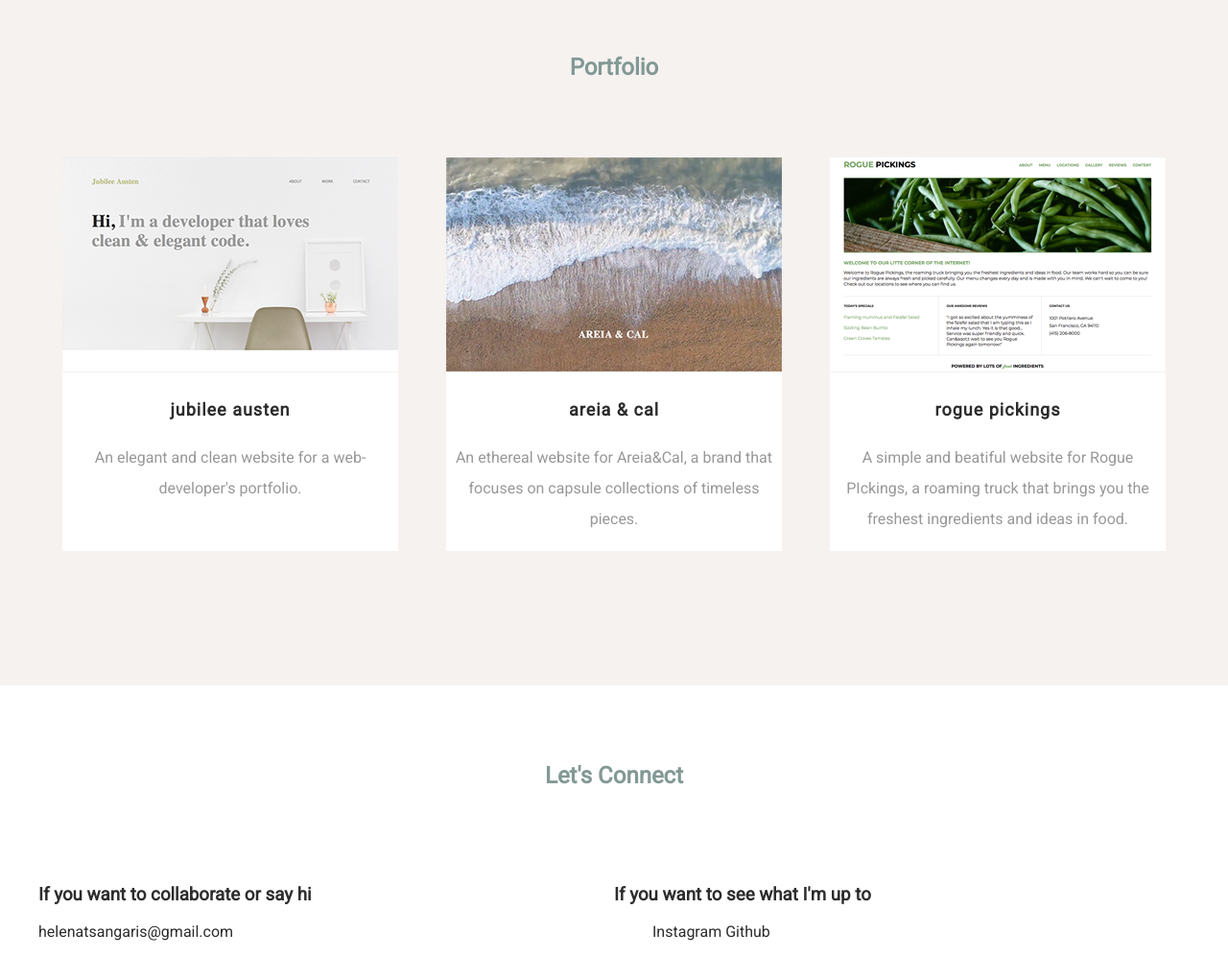
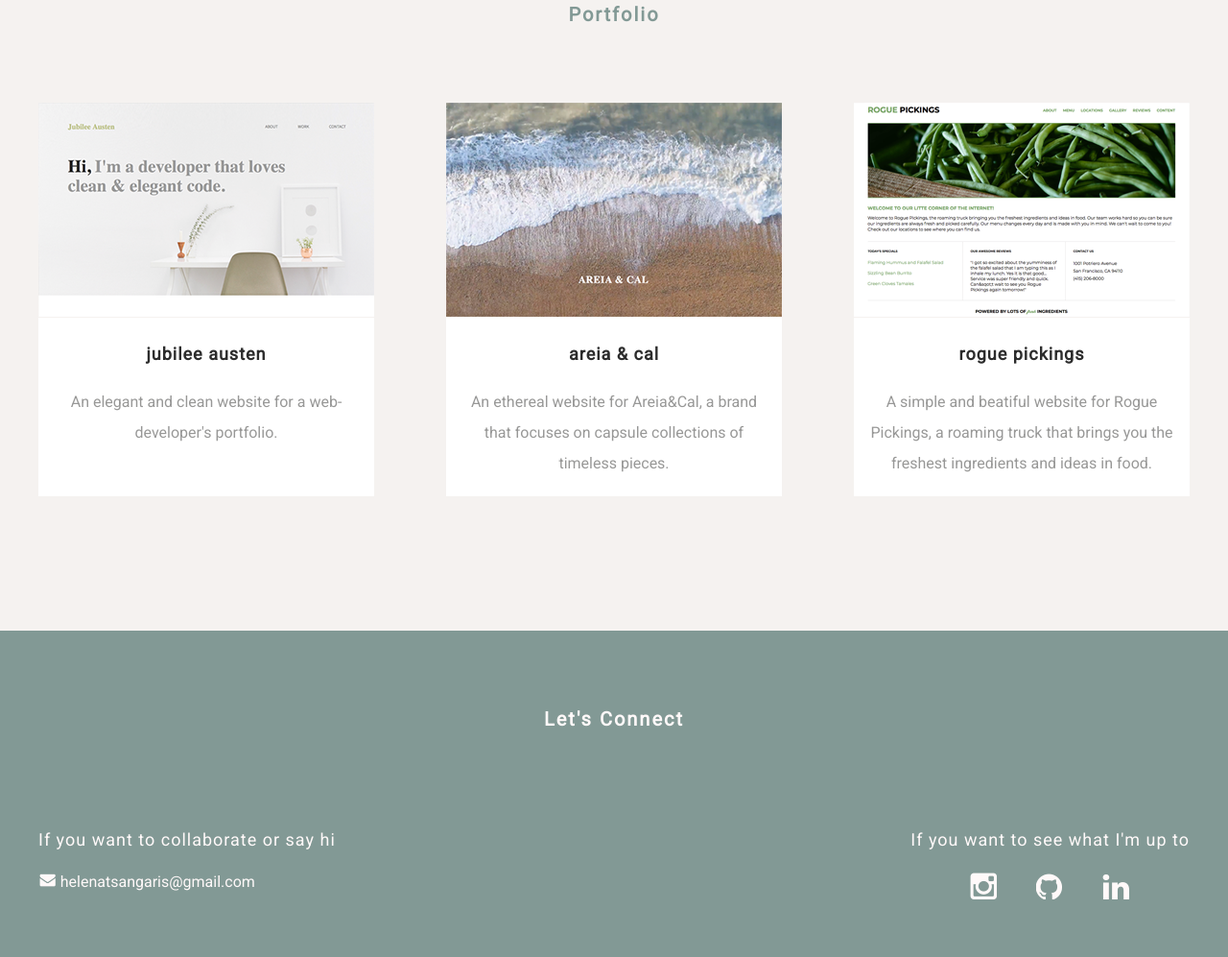
Before and after one commit to helenatsangaris/helena-tsangaris, a plain HTML site: page index.html in a window 1280 px wide. Shown: the part 920-1917 px from the top of the page at 96% size. Drawn offline with Linux system fonts and the light colour scheme.

Commit message:
styled footer differently

```diff
--- a/css/main.css
+++ b/css/main.css
@@ -17,15 +17,17 @@ body {
     font-size: 16px;
 }
 
-h2 {
+h3 {
     color: #829995;
+    font-size: 20px;
     margin: 80px 0;
+    letter-spacing: 2px;
     text-align: center;
 }
 
 /***** Grid *****/
 
-.full-width {
+.row {
     width: 1200px;
     margin: 0 auto;
     overflow: auto;
@@ -120,10 +122,21 @@ header h2 span {
 
 .project {
     background: #ffffff;
-    margin: 0 auto;
     height: 410px;
     text-align: center;
     width: 350px;
+}
+
+.project-1 {
+    margin: 0 auto 0 0;
+}
+
+.project-2 {
+    margin: 0 auto;
+}
+
+.project-3 {
+    margin: 0 0 0 auto;
 }
 
 .project img {
@@ -140,23 +153,54 @@ header h2 span {
 .project p {
     color: #989897;
     line-height: 32px;
+    padding: 0 10px;
 }
 
 /***** Footer *****/
 
-footer h2 {
-    text-align: center;
+footer {
+    background: #829995;
+    color: #fff9f9;
+    padding-bottom: 40px;
+}
+
+footer h3 {
+    color: #fff9f9;
+}
+
+footer h4 {
+    font-size: 18px;
+    font-weight: 400;
+    letter-spacing: 1px;
+}
+
+#contact-email img {
+    height: 15px;
+}
+
+#contact-social {
+    float: right;
 }
 
 footer a, footer a:visited {
-    color: #2c2c2c;
+    color: #fff9f9;
     text-decoration: none;
 }
 
 footer a:hover, footer a:active {
-    color: #829995;
+    color: #fff9f9;
+    text-decoration: underline;
 }
 
 footer li {
     display: inline-block;
+    margin: 0 15px;
 }
+
+footer ul {
+    padding-inline-start: 0;
+}
+
+#contact-social ul {
+    text-align: center;
+}
--- a/index.html
+++ b/index.html
@@ -22,7 +22,7 @@
             </nav>
         </div><!-- end nav-bar -->
 
-        <div class="full-width">
+        <div class="row">
             <div class="col-4">
                 <img src="" alt="foliage illustration"> <!--change image here-->
             </div>
@@ -33,12 +33,12 @@
                 beautiful websites.
                 </h2>
             </div>
-        </div><!-- end full-width -->
+        </div><!-- end row -->
     </header>
 
     <main>
         <section id="about">
-            <div class="full-width">
+            <div class="row">
                 <p>I am web developer based in Lisbon. I am passionate about creating things.<br>
                 I love taking someone else's vision and bringing it to life.<br>
                 I mostly do this through code, while working with soul-centered businesses and projects.</p>
@@ -46,11 +46,11 @@
         </section><!-- end of about -->
 
         <section id="portfolio">
-            <div class="full-width">
-                <h2>Portfolio</h2>
+            <div class="row">
+                <h3>Portfolio</h3>
 
                 <div class="card col-4">
-                    <div class="project">
+                    <div class="project project-1">
                         <img src="img/jubilee-thumbnail.png" alt="Jubilee Austen Website Thumbnail">
                         <h4>Jubilee Austen</h4>
                         <p>An elegant and clean website for a web-developer's portfolio.</p>
@@ -58,7 +58,7 @@
                 </div>
 
                 <div class="card col-4">
-                    <div class="project">
+                    <div class="project project-2">
                         <img src="img/areiaecal-thumbnail.png" alt="Areia e Cal Website Thumbnail">
                         <h4>Areia & Cal</h4>
                         <p>An ethereal website for Areia&Cal, a brand that focuses on capsule collections of timeless pieces.</p>
@@ -66,31 +66,36 @@
                 </div>
 
                 <div class="card col-4">
-                    <div class="project">
+                    <div class="project project-3">
                         <img src="img/rogue-thumbnail.png" alt="Rogue Pickings Website Thumbnail">
                         <h4>Rogue Pickings</h4>
-                        <p>A simple and beatiful website for Rogue PIckings, a roaming truck that brings you the freshest ingredients and ideas in food.</p>
+                        <p>A simple and beatiful website for Rogue Pickings, a roaming truck that brings you the freshest ingredients and ideas in food.</p>
                     </div>
                 </div>
-            </div><!-- end of .full-width -->
+            </div><!-- end of .row -->
         </section><!-- end of portfolio -->
     </main>
 
     <footer>
-        <div class="full-width">
-            <h2>Let's Connect</h2>
+        <div class="row">
+            <h3>Let's Connect</h3>
 
             <div class="col-6">
-                <h3>If you want to collaborate or say hi</h3>
-                <p><a href="mailto:helenatsangaris@gmail.com">helenatsangaris@gmail.com</a></p>
+                <div id="contact-email">
+                    <h4>If you want to collaborate or say hi</h4>
+                    <p><img src="img/icon-envelope.png"> <a href="mailto:helenatsangaris@gmail.com">helenatsangaris@gmail.com</a></p>
+                </div>
             </div>
 
             <div class="col-6">
-                <h3>If you want to see what I'm up to</h3>
-                <ul>
-                    <li><a href="https://www.instagram.com/becominghelen/">Instagram</a></li>
-                    <li><a href="https://github.com/helenatsangaris">Github</a></li>
-                </ul>
+                <div id="contact-social">
+                    <h4>If you want to see what I'm up to</h4>
+                    <ul>
+                        <li><a href="https://www.instagram.com/becominghelen/"><img src="img/icon-instagram.png" alt="Instagram Icon"></a></li>
+                        <li><a href="https://github.com/helenatsangaris"><img src="img/icon-github.png" alt="GitHub Icon"></a></li>
+                        <li><a href="https://wwww.linkedin.com/in/helena-mota-24632849"><img src="img/icon-linkedin.png" alt="LinkedIn Icon"></a></li>
+                    </ul>
+                </div><!-- end of social-media -->
             </div>
         </div>
     </footer>
```
Also changed, not shown: img/icon-envelope.png (added), img/icon-github.png (added), img/icon-instagram.png (added), img/icon-linkedin.png (added).
